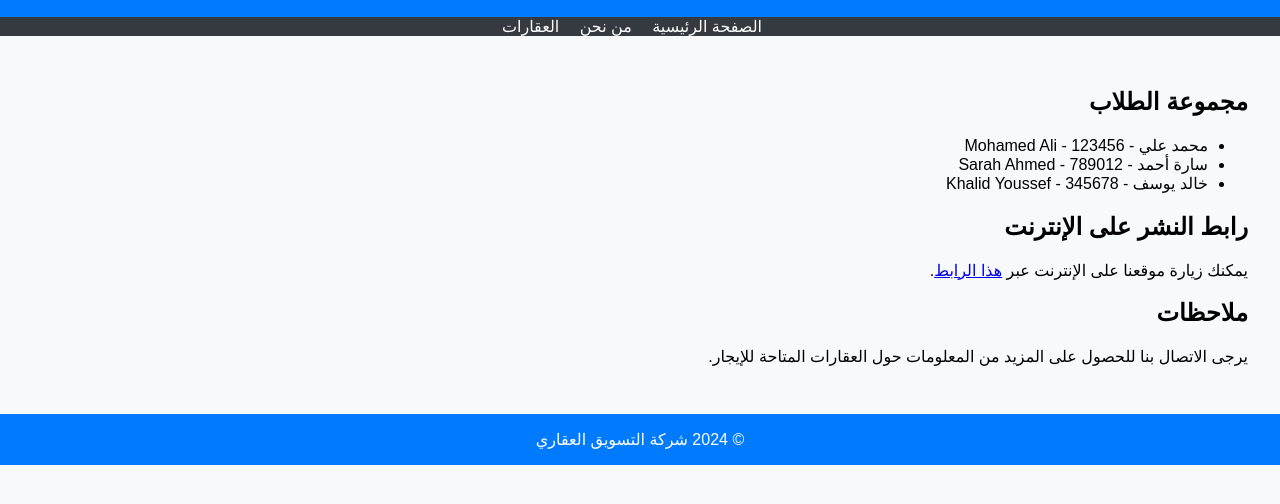
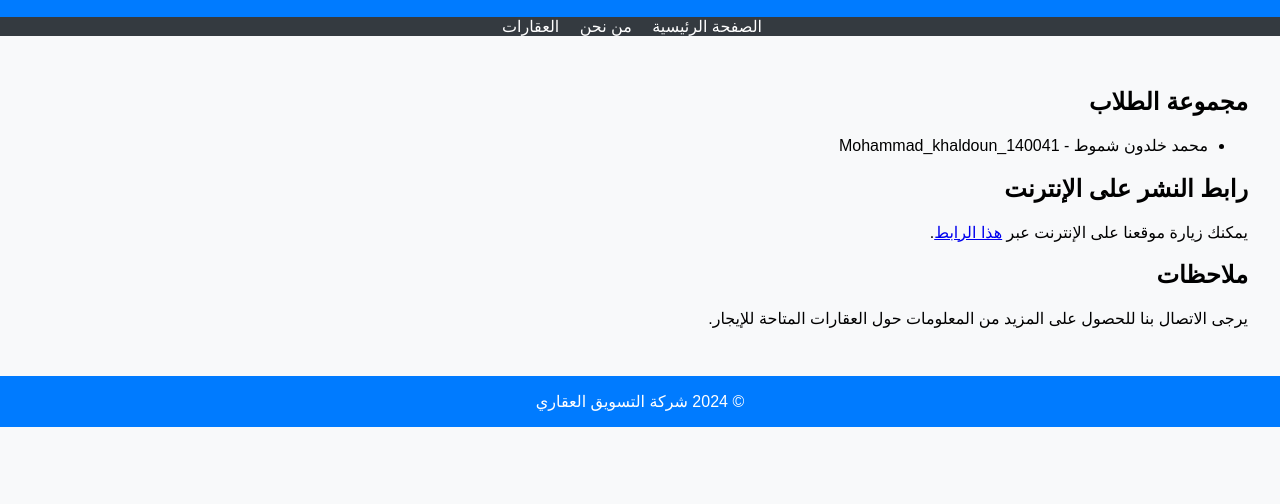
Before and after one commit to my-Functions/myFunctions, a plain HTML site: page index.html in a window 1280 px wide. Shown: the part 96-600 px from the top of the page. Drawn offline with Linux system fonts and the light colour scheme; a script that the page names is missing.

Commit message:
adding an index.html page

```diff
--- a/home.html
+++ b/index.html
@@ -12,7 +12,7 @@
     </header>
     <nav>
         <ul>
-            <li><a href="home.html">الصفحة الرئيسية</a></li>
+            <li><a href="index.html">الصفحة الرئيسية</a></li>
             <li><a href="aboutus.html">من نحن</a></li>
             <li><a href="properties.html">العقارات</a></li>
         </ul>
@@ -21,9 +21,7 @@
         <section>
             <h2>مجموعة الطلاب</h2>
             <ul>
-                <li>محمد علي - Mohamed Ali - 123456</li>
-                <li>سارة أحمد - Sarah Ahmed - 789012</li>
-                <li>خالد يوسف - Khalid Youssef - 345678</li>
+                <li>محمد خلدون شموط - Mohammad_khaldoun_140041</li>
             </ul>
         </section>
         <section>
```
Also changed, not shown: aboutus.html (+1 -1 lines), properties.html (+1 -1 lines).
